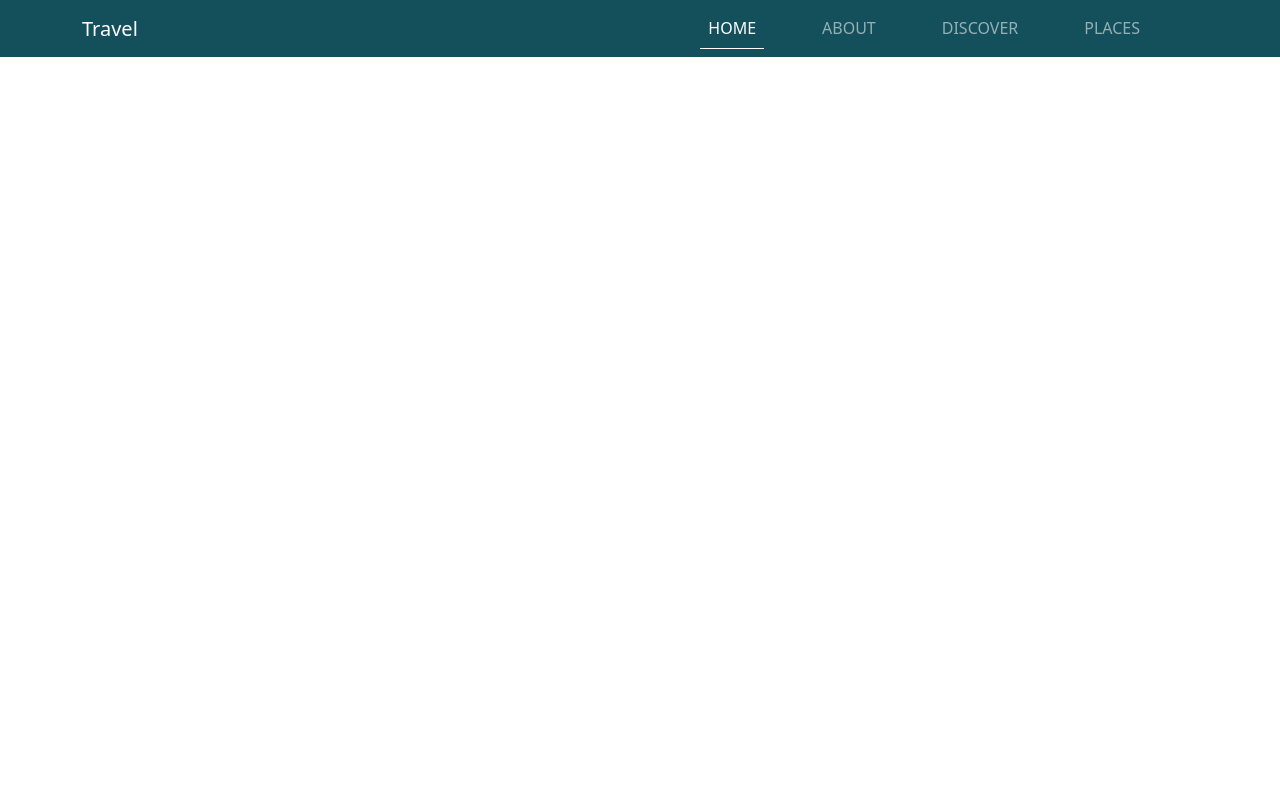
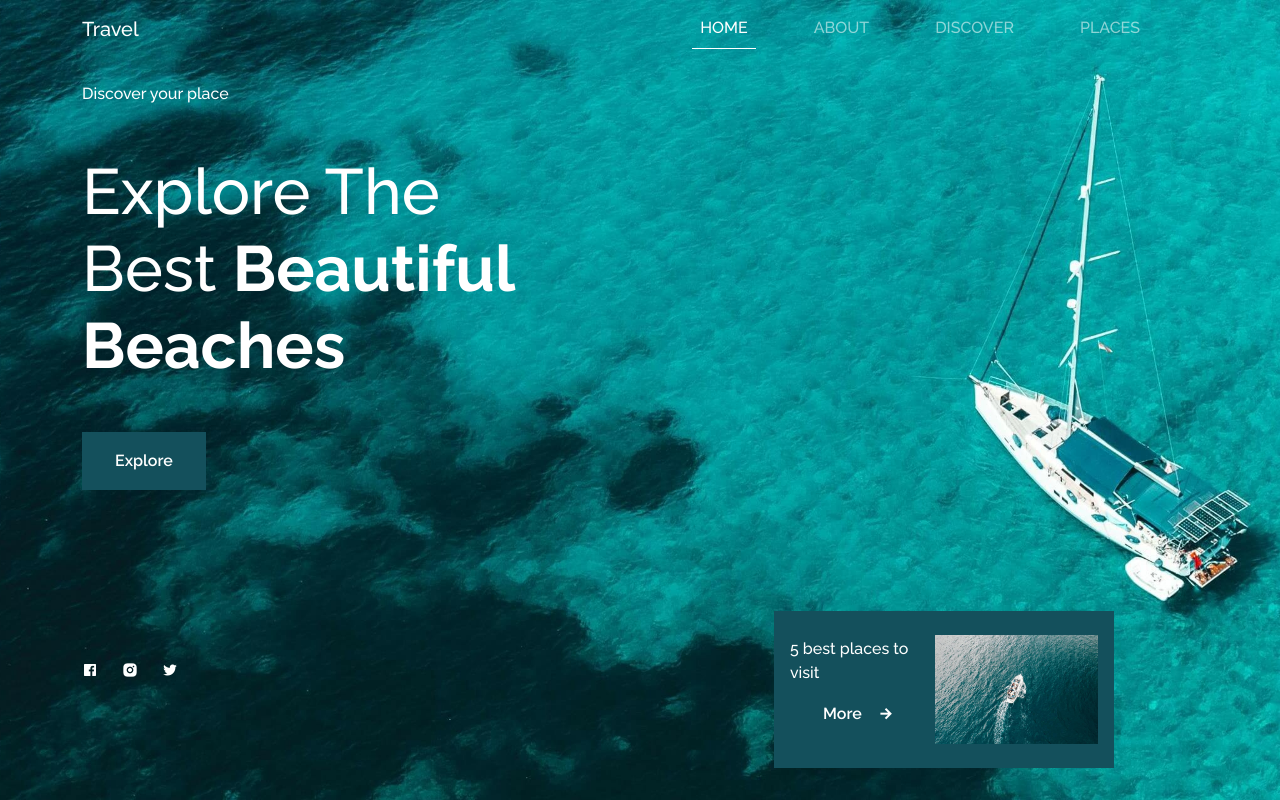
Before and after one commit to Swan-Yee/travel-responsive, a website: page index.html in a window 1280 px wide. Drawn offline with nearby package versions, Linux system fonts and the light colour scheme.

Commit message:
main section done

```diff
--- a/assets/css/app.scss
+++ b/assets/css/app.scss
@@ -8,6 +8,10 @@ $font-family: 'Open Sans', 'Raleway', sans-serif;
 
 
 // custom css
+body,h1,span{
+    font-family: 'Raleway';
+}
+
 .nav-link.active{
     border-bottom: 1px solid var(--bs-white);
 }
@@ -33,6 +37,67 @@ $font-family: 'Open Sans', 'Raleway', sans-serif;
      cursor: pointer;
 }
 
+.btn{
+    padding: 1rem 2rem;
+    transition: .3s;
+    border-radius: 0;
+    font-weight: 600;
+}
+
+.social-icon,
+.social-icon:hover{
+    color: var(--bs-white);
+    text-decoration: none;
+}
+
+.btn-link,
+.btn-link:hover{
+    color: var(--bs-white);
+    padding: none;
+    text-decoration: none;
+}
+
+.home__img{
+    position: absolute;
+    top: 0;
+    left: 0;
+    width: 100%;
+    height: 100vh;
+    object-fit: cover;
+    object-position: 83%;
+}
+
+.home__container{
+    height: calc(100vh - 57px);
+    position: relative;
+    display: grid;
+    row-gap: 3rem;
+    gap: 1.5rem;
+}
+
+.main-content{
+    margin: 25px 0;
+}
+
+.social-icon{
+    display: flex;
+    column-gap: 1.5rem;
+}
+
+.home__info{
+    display: flex;
+    padding: 1.5rem 1rem;
+    align-items: center;
+    column-gap: .5rem;
+    position: absolute;
+    right: 6rem;
+    bottom: 2rem;
+    width: 340px;
+}
+
+.main-title-text{
+    font-size: 4rem;
+}
 @media only screen and (min-width: 0px) and (max-width: 992px) {
     .nav__list{
         position: fixed;
@@ -68,4 +133,26 @@ $font-family: 'Open Sans', 'Raleway', sans-serif;
     .nav-link.active{
         border-bottom: 1px solid #14505c;
     }
+
+    .social-icon {
+        display: flex;
+        flex-direction: column;
+        row-gap: 1.5rem;
+    }
+
+    .home__container{
+        row-gap: 0rem;
+        gap: 0rem;
+    }
+
+    .main-title-text {
+        font-size: 3rem;
+    }
+
+    .home__info{
+        padding: 0.7rem;
+        right: 1rem;
+        bottom: 1rem;
+        width: 300px;
+    }
 }
--- a/index.html
+++ b/index.html
@@ -13,7 +13,8 @@
 </head>
 <body>
     <!-- ================= nav-section ======================== -->
-    <nav class="navbar navbar-expand-lg navbar-dark bg-primary">
+    <header class="sticky-top">
+        <nav class="navbar navbar-expand-lg navbar-dark">
             <div class="container">
                 <a class="navbar-brand" href="#">Travel</a>
 
@@ -41,6 +42,48 @@
                 </div>
             </div>
         </nav>
+    </header>
+
+    <main class="main">
+        <section class="home" id="home">
+            <img src="assets/img/home1.jpg" alt="" srcset="" class="home__img">
+            <div class="container">
+                <div class="row">
+                    <div class="col-12 home__container">
+                        <div class="main-content">
+                            <span class="text-white mb-5">Discover your place</span>
+                            <h1 class="h1 text-white font-weight-light my-5 main-title-text">Explore The <br> Best <b> Beautiful <br> Beaches </b></h1>
+                            <a href="#" class="btn btn-primary">Explore</a>
+                        </div>
+                        <div class="social-icon">
+                            <a href="#" class="social-icon">
+                                <i class="ri-facebook-box-fill"></i>
+                            </a>
+                            <a href="#" class="social-icon">
+                                <i class="ri-instagram-fill"></i>
+                            </a>
+                            <a href="#" class="social-icon">
+                                <i class="ri-twitter-fill"></i>
+                            </a>
+                        </div>
+                        <div class="home__info bg-primary">
+                            <div class="">
+                            <span class="text-white">
+                                5 best places to visit
+                            </span>
+                            <div class="btn btn-link" style="display: flex; gap: 1rem;">
+                                More <i class="ri-arrow-right-line"></i>
+                            </div>
+                            </div>
+                            <div class="home__info-overlay">
+                                <img src="assets/img/home2.jpg" alt="" srcset="" class="home__info-img img-fluid">
+                            </div>
+                        </div>
+                    </div>
+                </div>
+            </div>
+        </section>
+    </main>
 
     <script src="node_modules/bootstrap/dist/js/bootstrap.bundle.min.js"></script>
     <!-- ===================== local-JS =========================== -->
```
Also changed, not shown: assets/css/app.css, 1 other file. Lines whose indentation alone changed are shown as unchanged.
